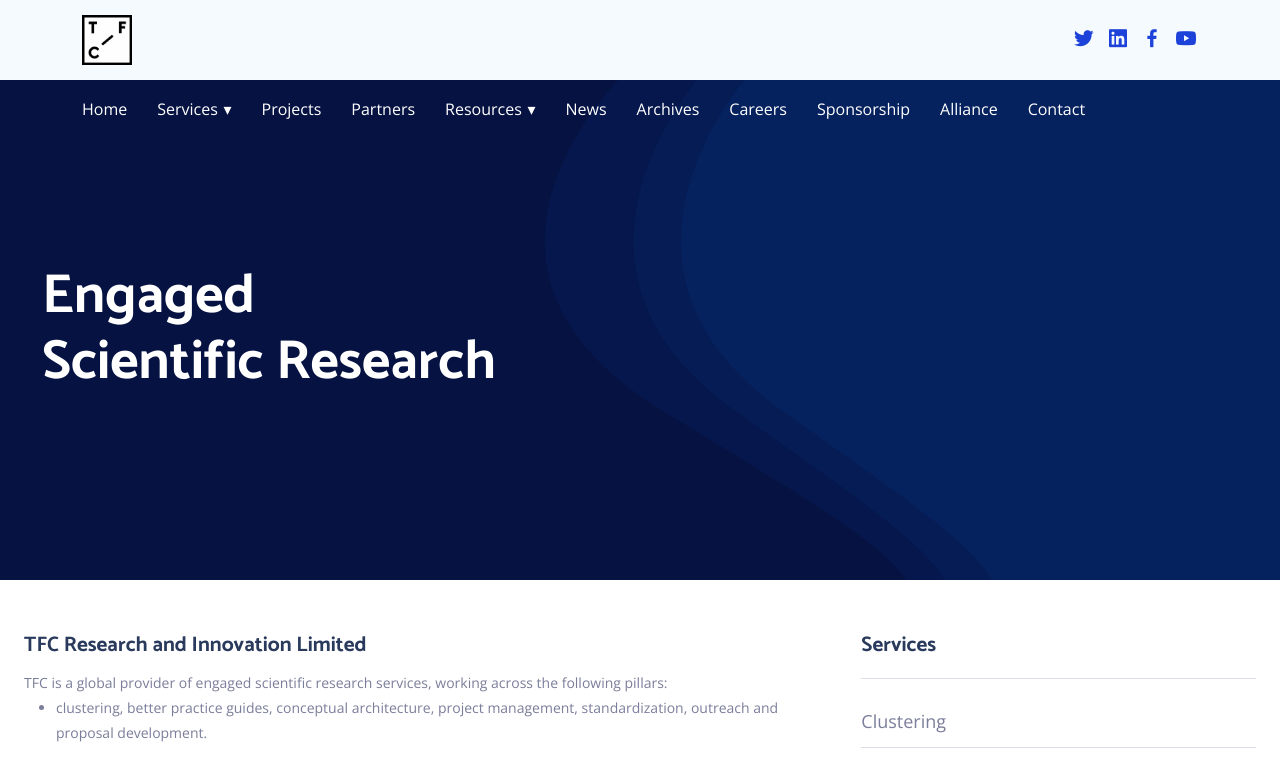
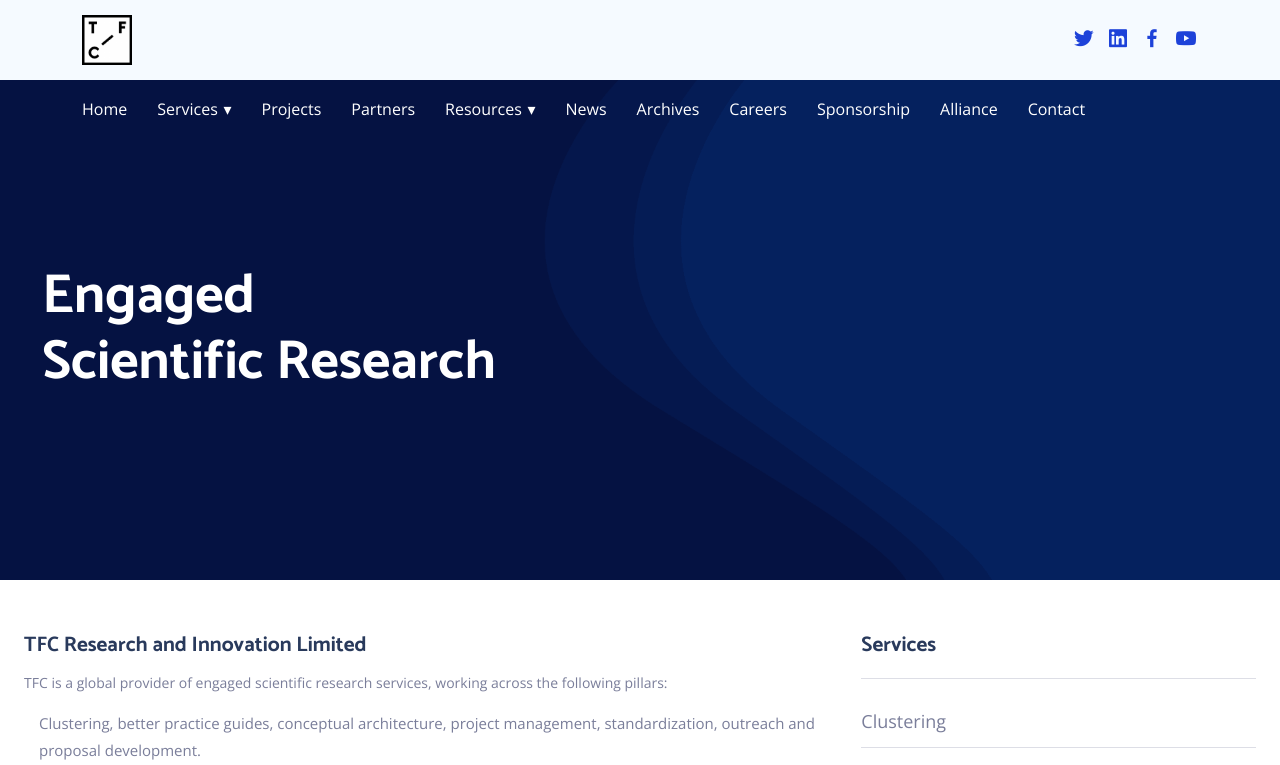
Before and after one commit to pantpap/tfc-aiva-new-website, an Angular app: page / in a window 1280 px wide. Shown: the top 765 px of the page. Built offline with nearby package versions, Linux system fonts and the light colour scheme; what ng2-sticky-nav, ngx-accordion, ngx-owl-carousel-o, ngx-scrolltop would draw is missing.

Commit message:
text structure change

```diff
--- a/src/app/components/pages/home-one/home-one.component.html
+++ b/src/app/components/pages/home-one/home-one.component.html
@@ -42,9 +42,9 @@
                     <h3>TFC Research and Innovation Limited</h3>
                     <div>
                         TFC is a global provider of engaged scientific research services, working across the following pillars:
-                        <ul>
-                            <li>clustering, better practice guides, conceptual architecture, project management, standardization, outreach and proposal development.</li>
-                        </ul>
+
+                        <p style="margin-top: 15px; margin-left: 15px">Clustering, better practice guides, conceptual architecture, project management, standardization, outreach and proposal development.</p>
+
                     </div>
                 </div>
 
```
